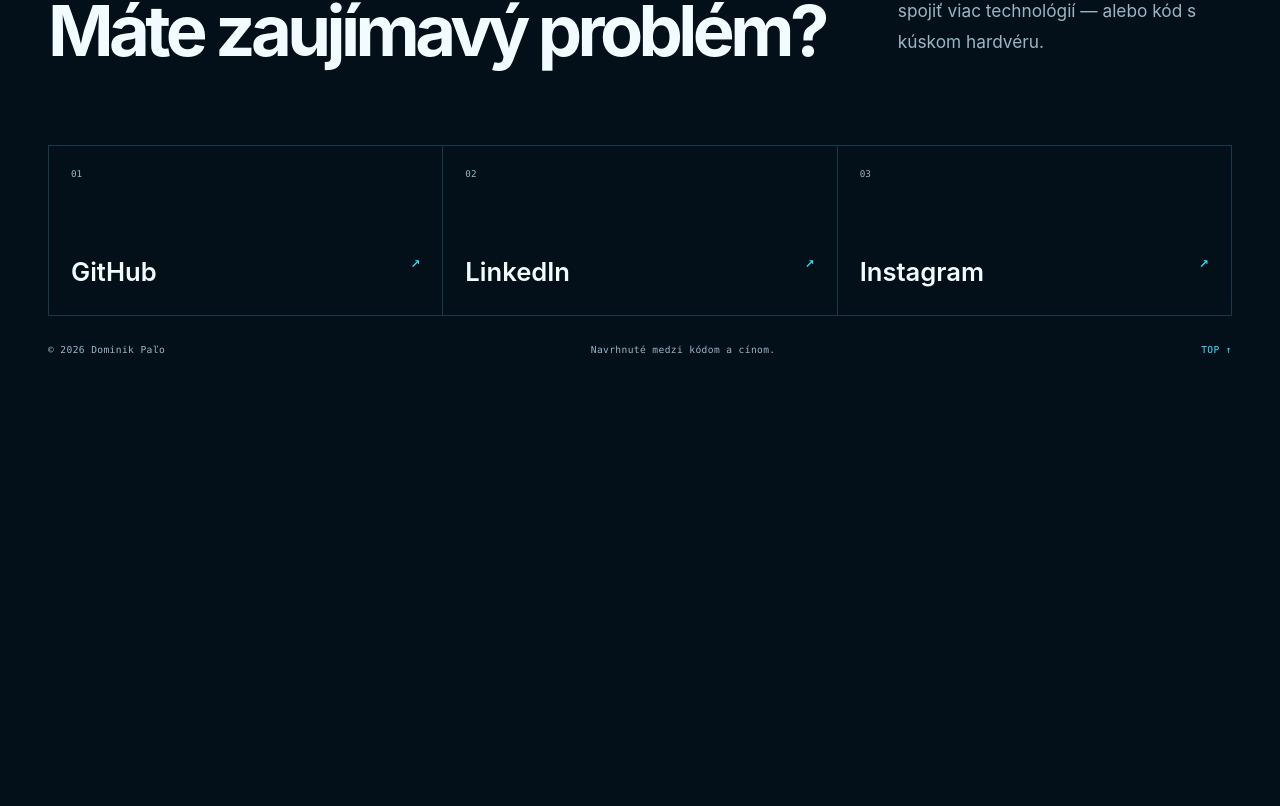
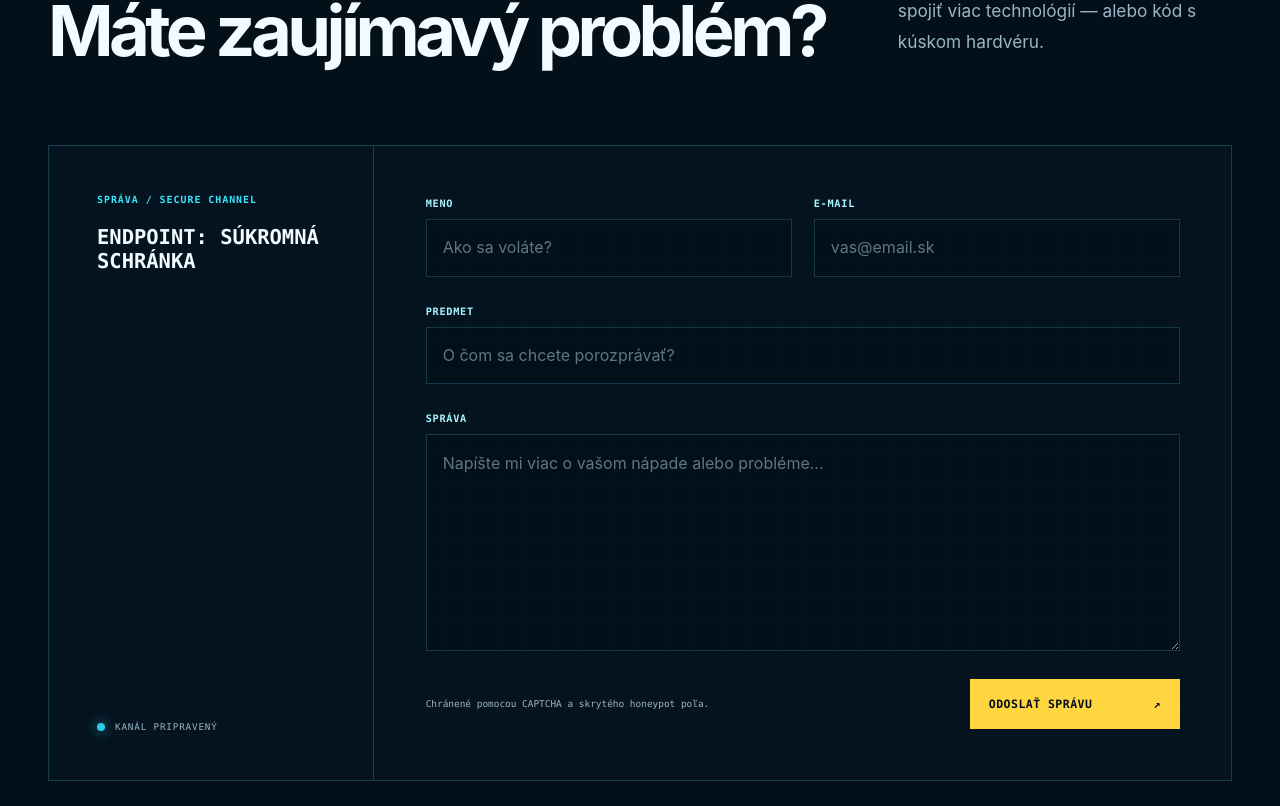
Before and after one commit to DominikPalo/dominikpalo.github.io, a React (Vite) app: page / in a window 1280 px wide. Shown: the part 7714-8520 px from the top of the page. Before the commit the page ends 8099 px from the top, so only its background shows below. Built offline with nearby package versions, Linux system fonts and the light colour scheme.

Commit message:
Add spam-protected contact form

```diff
--- a/app/globals.css
+++ b/app/globals.css
@@ -1335,6 +1335,176 @@
   margin-bottom: 8px;
 }
 
+.contact-channel {
+  display: grid;
+  grid-template-columns: minmax(250px, 0.38fr) minmax(0, 1fr);
+  margin-top: 80px;
+  border: 1px solid var(--line);
+  background:
+    linear-gradient(rgba(53, 230, 255, 0.025) 1px, transparent 1px),
+    linear-gradient(90deg, rgba(53, 230, 255, 0.025) 1px, transparent 1px),
+    rgba(6, 21, 34, 0.76);
+  background-size: 28px 28px;
+}
+
+.contact-channel-meta {
+  display: flex;
+  min-height: 100%;
+  flex-direction: column;
+  justify-content: space-between;
+  gap: 60px;
+  border-right: 1px solid var(--line);
+  padding: clamp(28px, 4vw, 48px);
+}
+
+.contact-channel-label {
+  display: block;
+  color: var(--cyan);
+  font: 600 0.62rem var(--font-mono);
+  letter-spacing: 0.1em;
+}
+
+.contact-channel-meta strong {
+  display: block;
+  margin-top: 20px;
+  color: var(--white);
+  font: 650 clamp(1rem, 1.6vw, 1.35rem) var(--font-mono);
+  overflow-wrap: anywhere;
+}
+
+.contact-channel-status {
+  display: flex;
+  align-items: center;
+  gap: 10px;
+  color: var(--muted);
+  font: 550 0.58rem var(--font-mono);
+  letter-spacing: 0.09em;
+}
+
+.contact-channel-status span {
+  width: 8px;
+  height: 8px;
+  border-radius: 50%;
+  background: var(--cyan);
+  box-shadow: 0 0 12px rgba(53, 230, 255, 0.7);
+  animation: status-pulse 2.2s ease-in-out infinite;
+}
+
+.contact-form {
+  position: relative;
+  padding: clamp(28px, 4vw, 52px);
+}
+
+.contact-form-grid {
+  display: grid;
+  grid-template-columns: 1fr 1fr;
+  gap: 28px 22px;
+}
+
+.contact-field {
+  display: grid;
+  gap: 10px;
+}
+
+.contact-field-wide {
+  grid-column: 1 / -1;
+}
+
+.contact-field > span {
+  color: var(--cyan-soft);
+  font: 600 0.64rem var(--font-mono);
+  letter-spacing: 0.07em;
+  text-transform: uppercase;
+}
+
+.contact-field input,
+.contact-field textarea {
+  width: 100%;
+  border: 1px solid var(--line);
+  border-radius: 0;
+  outline: 0;
+  background: rgba(3, 16, 26, 0.82);
+  color: var(--white);
+  padding: 15px 16px;
+  font: inherit;
+  transition:
+    border-color 160ms ease,
+    box-shadow 160ms ease,
+    background-color 160ms ease;
+}
+
+.contact-field textarea {
+  min-height: 180px;
+  resize: vertical;
+  line-height: 1.65;
+}
+
+.contact-field input::placeholder,
+.contact-field textarea::placeholder {
+  color: rgba(154, 182, 196, 0.62);
+}
+
+.contact-field input:hover,
+.contact-field textarea:hover {
+  border-color: rgba(53, 230, 255, 0.4);
+}
+
+.contact-field input:focus-visible,
+.contact-field textarea:focus-visible {
+  border-color: var(--cyan);
+  background: var(--navy-950);
+  box-shadow: 0 0 0 3px rgba(53, 230, 255, 0.1);
+}
+
+.contact-form-footer {
+  display: flex;
+  align-items: center;
+  justify-content: space-between;
+  gap: 24px;
+  margin-top: 28px;
+}
+
+.contact-form-footer p {
+  max-width: 390px;
+  margin: 0;
+  color: var(--muted);
+  font: 500 0.59rem/1.6 var(--font-mono);
+}
+
+.contact-form-footer .button {
+  flex: 0 0 auto;
+  cursor: pointer;
+}
+
+.contact-form-success {
+  display: flex;
+  align-items: center;
+  gap: 10px;
+  margin: 28px 0 0;
+  border: 1px solid rgba(53, 230, 255, 0.42);
+  background: rgba(53, 230, 255, 0.08);
+  color: var(--cyan-soft);
+  padding: 14px 16px;
+  font: 550 0.72rem var(--font-mono);
+}
+
+.contact-form-success span {
+  color: var(--yellow);
+}
+
+.contact-form-trap {
+  position: absolute;
+  top: -10000px;
+  left: -10000px;
+  width: 1px;
+  height: 1px;
+  overflow: hidden;
+}
+
+.contact-channel + .social-links {
+  margin-top: 40px;
+}
+
 .social-links {
   display: grid;
   grid-template-columns: repeat(3, 1fr);
@@ -1454,8 +1624,17 @@
   .experience-layout,
   .community-shell,
   .hobbies-grid,
+  .contact-channel,
   .footer-main {
     grid-template-columns: 1fr;
+  }
+
+  .contact-channel-meta {
+    min-height: auto;
+    flex-direction: row;
+    align-items: end;
+    border-right: 0;
+    border-bottom: 1px solid var(--line);
   }
 
   .profile-system {
@@ -1594,6 +1773,29 @@
 
   .social-links {
     grid-template-columns: 1fr;
+  }
+
+  .contact-form-grid {
+    grid-template-columns: 1fr;
+  }
+
+  .contact-field-wide {
+    grid-column: auto;
+  }
+
+  .contact-form-footer {
+    align-items: stretch;
+    flex-direction: column;
+  }
+
+  .contact-form-footer .button {
+    width: 100%;
+  }
+
+  .contact-channel-meta {
+    align-items: flex-start;
+    flex-direction: column;
+    gap: 30px;
   }
 
   .social-links a {
--- a/app/page.tsx
+++ b/app/page.tsx
@@ -165,6 +165,20 @@
     contactTitle: "Máte zaujímavý problém?",
     contactBody:
       "Najradšej riešim veci, pri ktorých treba spojiť viac technológií — alebo kód s kúskom hardvéru.",
+    contactFormLabel: "SPRÁVA / SECURE CHANNEL",
+    contactFormEndpoint: "ENDPOINT: SÚKROMNÁ SCHRÁNKA",
+    contactFormReady: "KANÁL PRIPRAVENÝ",
+    contactName: "Meno",
+    contactNamePlaceholder: "Ako sa voláte?",
+    contactEmail: "E-mail",
+    contactEmailPlaceholder: "vas@email.sk",
+    contactSubject: "Predmet",
+    contactSubjectPlaceholder: "O čom sa chcete porozprávať?",
+    contactMessage: "Správa",
+    contactMessagePlaceholder: "Napíšte mi viac o vašom nápade alebo probléme...",
+    contactSend: "Odoslať správu",
+    contactProtection: "Chránené pomocou CAPTCHA a skrytého honeypot poľa.",
+    contactSuccess: "Správa bola odoslaná. Ozvem sa čo najskôr.",
     footerNote: "Navrhnuté medzi kódom a cínom.",
     links: {
       github: "GitHub",
@@ -332,6 +346,20 @@
     contactTitle: "Got an interesting problem?",
     contactBody:
       "I’m at my best when a problem connects several technologies — or code with a piece of hardware.",
+    contactFormLabel: "MESSAGE / SECURE CHANNEL",
+    contactFormEndpoint: "ENDPOINT: PRIVATE INBOX",
+    contactFormReady: "CHANNEL READY",
+    contactName: "Name",
+    contactNamePlaceholder: "What should I call you?",
+    contactEmail: "Email",
+    contactEmailPlaceholder: "you@email.com",
+    contactSubject: "Subject",
+    contactSubjectPlaceholder: "What would you like to discuss?",
+    contactMessage: "Message",
+    contactMessagePlaceholder: "Tell me more about your idea or problem...",
+    contactSend: "Send message",
+    contactProtection: "Protected by CAPTCHA and a hidden honeypot field.",
+    contactSuccess: "Your message has been sent. I’ll get back to you soon.",
     footerNote: "Designed between code and solder.",
     links: {
       github: "GitHub",
@@ -343,11 +371,29 @@
 
 export default function Home() {
   const [language, setLanguage] = useState<Language>("sk");
+  const [messageSent, setMessageSent] = useState(false);
   const t = copy[language];
 
   useEffect(() => {
     document.documentElement.lang = language;
   }, [language]);
+
+  useEffect(() => {
+    const query = new URLSearchParams(window.location.search);
+
+    if (query.get("message") !== "sent") {
+      return;
+    }
+
+    setMessageSent(true);
+    query.delete("message");
+    const remainingQuery = query.toString();
+    window.history.replaceState(
+      null,
+      "",
+      `${window.location.pathname}${remainingQuery ? `?${remainingQuery}` : ""}${window.location.hash}`,
+    );
+  }, []);
 
   return (
     <main id="content">
@@ -759,6 +805,113 @@
             <p>{t.contactBody}</p>
           </div>
 
+          <div className="contact-channel">
+            <div className="contact-channel-meta">
+              <div>
+                <span className="contact-channel-label">{t.contactFormLabel}</span>
+                <strong>{t.contactFormEndpoint}</strong>
+              </div>
+              <div className="contact-channel-status">
+                <span aria-hidden="true" />
+                {t.contactFormReady}
+              </div>
+            </div>
+
+            <form
+              className="contact-form"
+              action="https://formsubmit.co/4ff4fb7e953b3b7d36a5f267829c9a01"
+              method="POST"
+            >
+              <input type="hidden" name="_subject" value="Nová správa z palo.sk" />
+              <input type="hidden" name="_template" value="table" />
+              <input
+                type="hidden"
+                name="_next"
+                value="https://palo.sk/?message=sent#contact"
+              />
+              <input type="hidden" name="_url" value="https://palo.sk/#contact" />
+
+              <div className="contact-form-trap" aria-hidden="true">
+                <label htmlFor="contact-company">Company website</label>
+                <input
+                  id="contact-company"
+                  type="text"
+                  name="_honey"
+                  tabIndex={-1}
+                  autoComplete="off"
+                />
+              </div>
+
+              <div className="contact-form-grid">
+                <label className="contact-field">
+                  <span>{t.contactName}</span>
+                  <input
+                    type="text"
+                    name="name"
+                    placeholder={t.contactNamePlaceholder}
+                    maxLength={100}
+                    autoComplete="name"
+                    required
+                  />
+                </label>
+
+                <label className="contact-field">
+                  <span>{t.contactEmail}</span>
+                  <input
+                    type="email"
+                    name="email"
+                    placeholder={t.contactEmailPlaceholder}
+                    maxLength={200}
+                    autoComplete="email"
+                    required
+                  />
+                </label>
+
+                <label className="contact-field contact-field-wide">
+                  <span>{t.contactSubject}</span>
+                  <input
+                    type="text"
+                    name="subject"
+                    placeholder={t.contactSubjectPlaceholder}
+                    maxLength={160}
+                    required
+                  />
+                </label>
+
+                <label className="contact-field contact-field-wide">
+                  <span>{t.contactMessage}</span>
+                  <textarea
+                    name="message"
+                    placeholder={t.contactMessagePlaceholder}
+                    minLength={10}
+                    maxLength={5000}
+                    rows={7}
+                    required
+                  />
+                </label>
+              </div>
+
+              <div className="contact-form-footer">
+                <p id="contact-protection">{t.contactProtection}</p>
+                <button
+                  className="button button-primary"
+                  type="submit"
+                  aria-describedby="contact-protection"
+                >
+                  {t.contactSend}
+                  <span aria-hidden="true">↗</span>
+                </button>
+              </div>
+
+              {messageSent && (
+                <p className="contact-form-success" role="status">
+                  <span aria-hidden="true">✓</span>
+                  {t.contactSuccess}
+                </p>
+              )}
+            </form>
+          </div>
+
           <div className="social-links">
             <a href="https://github.com/DominikPalo" target="_blank" rel="noreferrer">
               <span>01</span>
```
